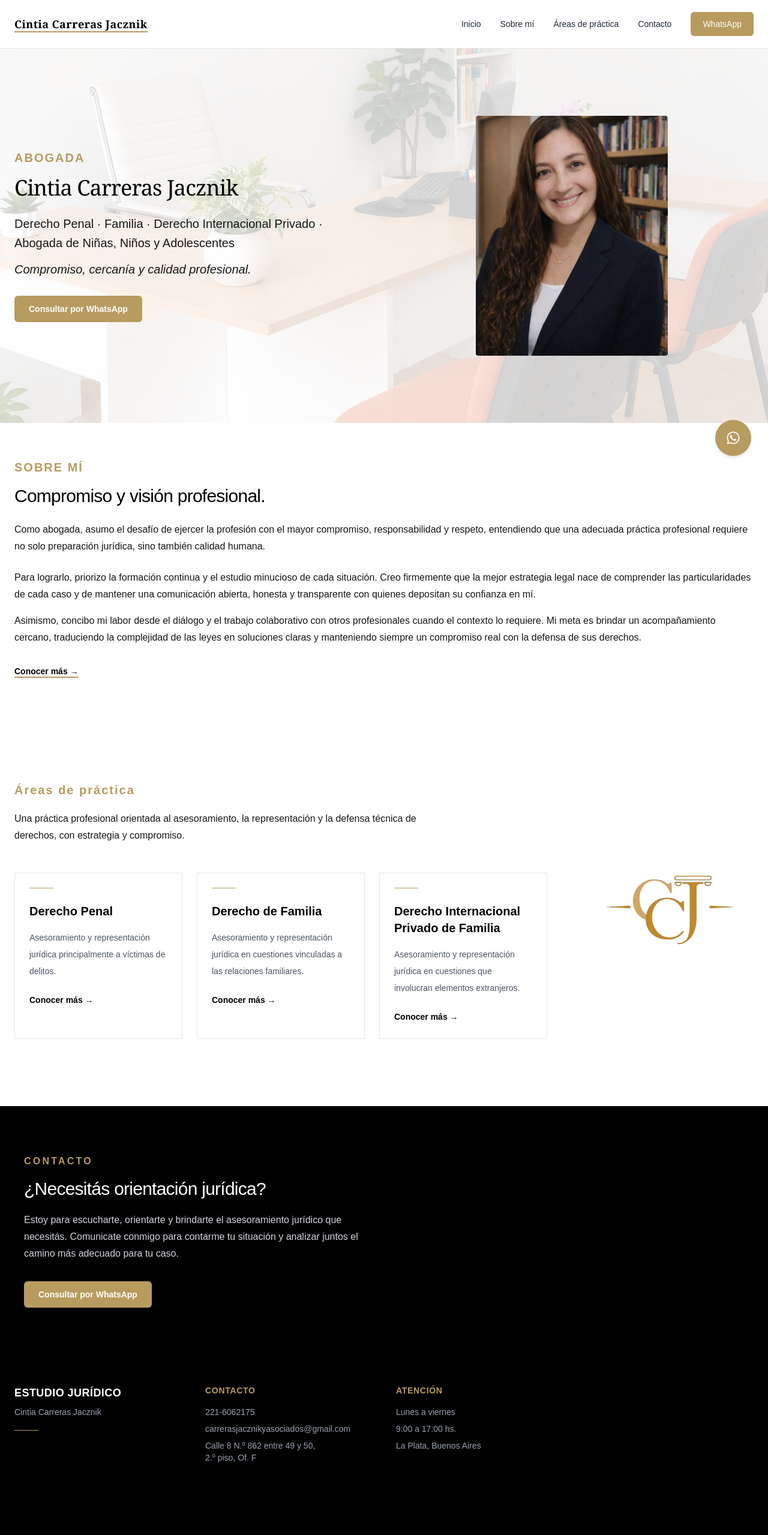
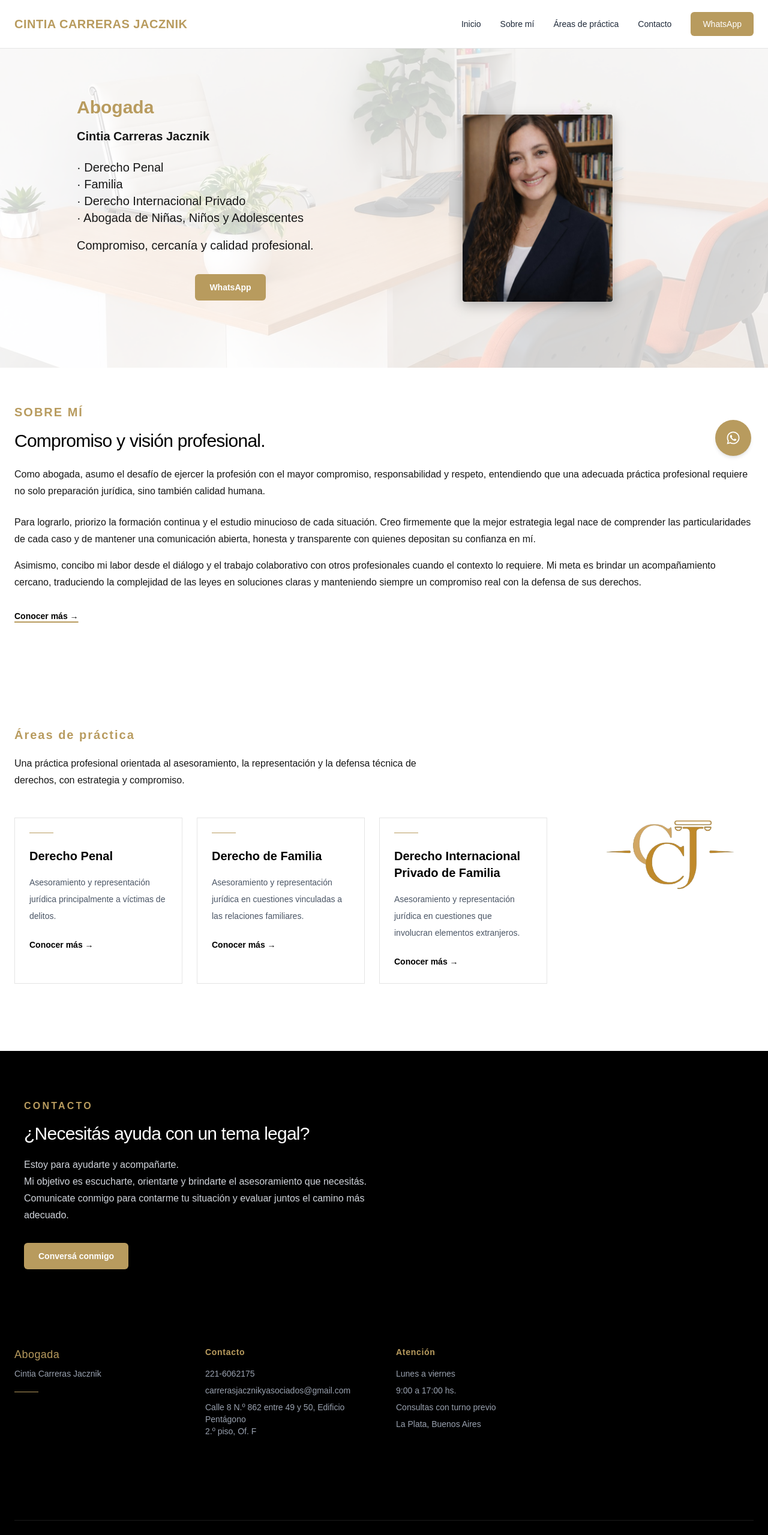
Before and after one commit to juancivardi/estudio-juridico-cintia-carreras, a Next.js app: page / in a window 1280 px wide. Shown: the top 2559 px of the page at 60% size. Built offline with nearby package versions, Linux system fonts and the light colour scheme; grey boxes are pictures that could not be loaded.

Commit message:
A lot of changes. Visual, add things and delete others

```diff
--- a/app/areas/[slug]/page.tsx
+++ b/app/areas/[slug]/page.tsx
@@ -23,8 +23,8 @@ export async function generateMetadata({
   }
 
   return {
-    title: `${area.title} | Estudio Jurídico Cintia Carreras Jacznik`,
-    description: `${area.description} Estudio Jurídico Cintia Carreras Jacznik en La Plata.`,
+    title: `${area.title} | Abogada Cintia Carreras Jacznik`,
+    description: `${area.description} Abogada Cintia Carreras Jacznik en La Plata.`,
   };
 }
 
@@ -70,14 +70,9 @@ export default async function PracticeAreaPage({
           </div>
 
           <div className="mt-12 border-t border-black/10 pt-10">
-            <h2 className="text-2xl font-semibold text-black">
-              Asesoramiento jurídico personalizado
-            </h2>
 
             <p className="mt-4 max-w-3xl leading-7 text-gray-600">
-              Cada situación requiere un análisis particular. El
-              estudio brinda asesoramiento y representación legal
-              de acuerdo con las circunstancias de cada caso.
+              {area.content.final}
             </p>
 
             <WhatsAppButton
--- a/app/contacto/page.tsx
+++ b/app/contacto/page.tsx
@@ -16,8 +16,7 @@ export default function ContactoPage() {
             </h1>
 
             <p className="mt-6 text-lg leading-8 text-gray-600">
-              Comunicate con el Estudio Jurídico Cintia Carreras
-              Jacznik para realizar tu consulta.
+              Comunicate con la abogada para realizar tu consulta.
             </p>
           </div>
 
@@ -75,6 +74,7 @@ export default function ContactoPage() {
                 <br />
                 9:00 a 17:00 hs.
               </p>
+              <p>Consultas con turno previo</p>
             </div>
 
           </div>
@@ -86,14 +86,10 @@ export default function ContactoPage() {
                 Dirección
               </p>
 
-              <h2 className="mt-3 text-xl font-semibold text-black">
-                Estudio Jurídico
-              </h2>
-
               <p className="mt-3 text-sm leading-7 text-gray-600">
-                Calle 8 N.º 862 entre 49 y 50,
+                Calle 8 N.º 862 entre 49 y 50, Edificio Pentágono
                 <br />
-                2.º piso, Oficina F.
+                2.º piso, Of. F.
                 <br />
                 La Plata, Provincia de Buenos Aires.
               </p>
@@ -107,6 +103,15 @@ export default function ContactoPage() {
                 Cómo llegar
               </a>
             </div>
+            <div className="overflow-hidden rounded flex justify-center">
+                    <iframe
+                      src="https://www.google.com/maps/embed?pb=!1m18!1m12!1m3!1d2450.9637712066797!2d-57.953034280956125!3d-34.915381621380654!2m3!1f0!2f0!3f0!3m2!1i1024!2i768!4f13.1!3m3!1m2!1s0x95a2e630bc98d1a9%3A0xf50bb25b4c8d5651!2sC.%208%20862%2C%20B1900THB%20La%20Plata%2C%20Provincia%20de%20Buenos%20Aires!5e0!3m2!1ses-419!2sar!4v1789507726630!5m2!1ses-419!2sar"
+                      className="h-[250px] w-[250px] border-0"
+                      loading="lazy"
+                      referrerPolicy="no-referrer-when-downgrade"
+                      title="Tita Nails La Plata"
+                    />
+            </div>
 
           </div>
 
--- a/app/layout.tsx
+++ b/app/layout.tsx
@@ -6,9 +6,9 @@ import WhatsappButton from "@/components/ui/WhatsappButton";
 import { FaWhatsapp } from "react-icons/fa";
 
 export const metadata: Metadata = {
-  title: "Estudio Jurídico Cintia Carreras Jacznik | La Plata",
+  title: "Abogada Cintia Carreras Jacznik | La Plata",
   description:
-    "Estudio Jurídico Cintia Carreras Jacznik en La Plata. Derecho Penal, Derecho de Familia y Derecho Internacional Privado. Consultas por WhatsApp.",
+    "Abogada Cintia Carreras Jacznik en La Plata. Derecho Penal, Derecho de Familia y Derecho Internacional Privado. Consultas por WhatsApp.",
 };
 
 export default function RootLayout({
--- /dev/null
+++ b/app/trayectoria/page.tsx
@@ -0,0 +1,16 @@
+
+
+export default function Trayectoria() {
+  return (
+    <section id="trayectoria" className="bg-white px-6 py-10 md:py-15">
+      <div className="mx-auto max-w-7xl items-center">
+        {/* Información */}
+        <div>
+          <p className="mt-4 text-base leading-7">
+            Proximamente podrás encontrar la trayectoria de la doctora Cintia en esta sección...
+          </p>
+        </div>
+      </div>
+    </section>
+  );
+}
--- a/components/home/About.tsx
+++ b/components/home/About.tsx
@@ -35,7 +35,7 @@ export default function About() {
           </p>
 
           <a
-            href="/contacto"
+            href="/trayectoria"
             className="mt-8 inline-flex text-sm font-semibold text-black underline decoration-[#B89B5E] decoration-2 underline-offset-4 transition-colors hover:text-[#B89B5E]"
           >
             Conocer más →
--- a/components/home/ContactCTA.tsx
+++ b/components/home/ContactCTA.tsx
@@ -13,16 +13,17 @@ export default function ContactCTA() {
             </p>
 
             <h2 className="mt-4 text-4xl font-semi tracking-tight text-white sm:text-3xl">
-              ¿Necesitás orientación jurídica?
+              ¿Necesitás ayuda con un tema legal?
             </h2>
 
             <p className="mt-5 max-w-xl text-base leading-7 text-gray-300">
-              Estoy para escucharte, orientarte y brindarte el asesoramiento jurídico que necesitás. Comunicate conmigo para contarme tu situación y analizar juntos el camino más adecuado para tu caso.
+              Estoy para ayudarte y acompañarte. <br/>
+              Mi objetivo es escucharte, orientarte y brindarte el asesoramiento que necesitás. Comunicate conmigo para contarme tu situación y evaluar juntos el camino más adecuado.
             </p>
 
-            <WhatsAppButton
-            className="mt-8 inline-flex rounded-md bg-[#B89B5E] px-6 py-3 text-sm font-semibold text-white transition-colors hover:bg-[#9F854D]"
-          />
+            <WhatsAppButton className="mt-8 inline-flex rounded-md bg-[#B89B5E] px-6 py-3 text-sm font-semibold text-white transition-colors hover:bg-[#9F854D]">
+              Conversá conmigo
+            </WhatsAppButton>
           </div>
         </div>
       </div>
--- a/components/home/Hero.tsx
+++ b/components/home/Hero.tsx
@@ -3,32 +3,36 @@ import WhatsAppButton from "@/components/ui/WhatsappButton";
 
 export default function Hero() {
   return (
-    <section className="px-6 py-20 md:py-28">
-      <div className="mx-auto grid max-w-7xl items-center gap-8 md:grid-cols-2 md:gap-5">
+    <section className="px-6 py-20">
+      <div className="mx-auto grid max-w-5xl items-center md:grid-cols-2">
         <div>
-          <p className="text-xl font-bold uppercase tracking-[0.1em] text-[#B89B5E]">
-            ABOGADA
+          <p className="text-3xl font-bold text-[#B89B5E]">
+            Abogada
           </p>
 
-          <h1 className="font-serif mt-4 text-3xl font-medium tracking-tight text-black sm:text-3xl lg:text-4xl">
+          <h1 className="mt-4 text-xl font-semibold">
             Cintia Carreras Jacznik
           </h1>
 
-          <p className="mt-6 max-w-xl text-lg leading-8 sm:text-xl">
-            Derecho Penal · Familia · Derecho Internacional Privado
-            · Abogada de Niñas, Niños y Adolescentes
+          <p className="mt-6 text-xl ">
+            · Derecho Penal <br />
+            · Familia <br />
+            · Derecho Internacional Privado <br />
+            · Abogada de Niñas, Niños y Adolescentes <br />
           </p>
 
-          <p className="mt-4 max-w-xl text-xl leading-6 italic">
+          <p className="mt-4 max-w-xl text-xl leading-8">
             Compromiso, cercanía y calidad profesional.
           </p>
 
+          <div className="m-8 flex justify-center">
           <WhatsAppButton
-            className="mt-8 inline-flex rounded-md bg-[#B89B5E] px-6 py-3 text-sm font-semibold text-white transition-colors hover:bg-[#9F854D]"
+            className="rounded-md bg-[#B89B5E] px-6 py-3 text-sm font-semibold text-white transition-colors hover:bg-[#9F854D]"
           />
         </div>
+        </div>
 
-        <div className="relative mx-auto w-full max-w-xs">
+        <div className="relative mx-auto w-full max-w-[250px] shadow-[0_6px_20px_rgba(0,0,0,0.25)]">
           <div className="relative aspect-[4/5] overflow-hidden rounded">
             <Image
               src="/images/cintia-foto.jpeg"
--- a/components/layout/Footer.tsx
+++ b/components/layout/Footer.tsx
@@ -6,8 +6,8 @@ export default function Footer() {
 
           {/* Información del estudio */}
           <div>
-            <p className="text-lg font-semibold tracking-wide">
-              ESTUDIO JURÍDICO
+            <p className="text-lg text-[#B89B5E] tracking-wide">
+             Abogada
             </p>
 
             <p className="mt-2 text-sm text-gray-400">
@@ -19,15 +19,15 @@ export default function Footer() {
 
           {/* Contacto */}
           <div>
-            <h3 className="text-sm font-semibold uppercase tracking-wider text-[#B89B5E]">
+            <h3 className="text-sm font-semibold tracking-wider text-[#B89B5E]">
               Contacto
             </h3>
 
             <div className="mt-4 space-y-2 text-sm text-gray-400">
               <p>221-6062175</p>
-              <p>carrerasjacznikyasociados@gmail.com</p>
+              <p className="break-words">carrerasjacznikyasociados@gmail.com</p>
               <p>
-                Calle 8 N.º 862 entre 49 y 50,
+                Calle 8 N.º 862 entre 49 y 50, Edificio Pentágono
                 <br />
                 2.º piso, Of. F
               </p>
@@ -36,13 +36,14 @@ export default function Footer() {
 
           {/* Atención */}
           <div>
-            <h3 className="text-sm font-semibold uppercase tracking-wider text-[#B89B5E]">
+            <h3 className="text-sm font-semibold tracking-wider text-[#B89B5E]">
               Atención
             </h3>
 
             <div className="mt-4 space-y-2 text-sm text-gray-400">
               <p>Lunes a viernes</p>
               <p>9:00 a 17:00 hs.</p>
+              <p>Consultas con turno previo</p>
               <p>La Plata, Buenos Aires</p>
             </div>
           </div>
@@ -62,7 +63,7 @@ export default function Footer() {
 
         <div className="mt-10 border-t border-white/10 pt-6 text-center">
           <p className="text-xs text-gray-500">
-            © {new Date().getFullYear()} Estudio Jurídico Cintia Carreras Jacznik.
+            © {new Date().getFullYear()} Abogada Cintia Carreras Jacznik.
             Todos los derechos reservados.
           </p>
         </div>
--- a/components/layout/Navbar.tsx
+++ b/components/layout/Navbar.tsx
@@ -18,7 +18,7 @@ export default function Navbar() {
           {/* Logo / Nombre */}
           <a
             href="/"
-            className="border-b-2 font-serif border-[#B89B5E] text-lg font-semibold tracking-wide text-black"
+            className="uppercase font-bold text-[#B89B5E] text-xl tracking-wide "
             onClick={closeMenu}
           >
             Cintia Carreras Jacznik
@@ -55,9 +55,8 @@ export default function Navbar() {
             </a>
 
             <WhatsAppButton
-              className="rounded-md bg-[#B89B5E] px-5 py-2.5 text-sm font-medium text-white transition-colors hover:bg-[#9F854D]">
-              WhatsApp
-            </WhatsAppButton>
+              className="rounded-md bg-[#B89B5E] px-5 py-2.5 text-sm font-medium text-white transition-colors hover:bg-[#9F854D]"
+            />
 
           </div>
 
--- a/components/ui/WhatsappButton.tsx
+++ b/components/ui/WhatsappButton.tsx
@@ -6,7 +6,7 @@ type WhatsAppButtonProps = {
 const phoneNumber = "542216062175";
 
 export default function WhatsAppButton({
-  children = "Consultar por WhatsApp",
+  children = "WhatsApp",
   className = "",
 }: WhatsAppButtonProps) {
   const message = encodeURIComponent(
```
Also changed, not shown: data/practiceAreas.ts (+7 -3 lines).
